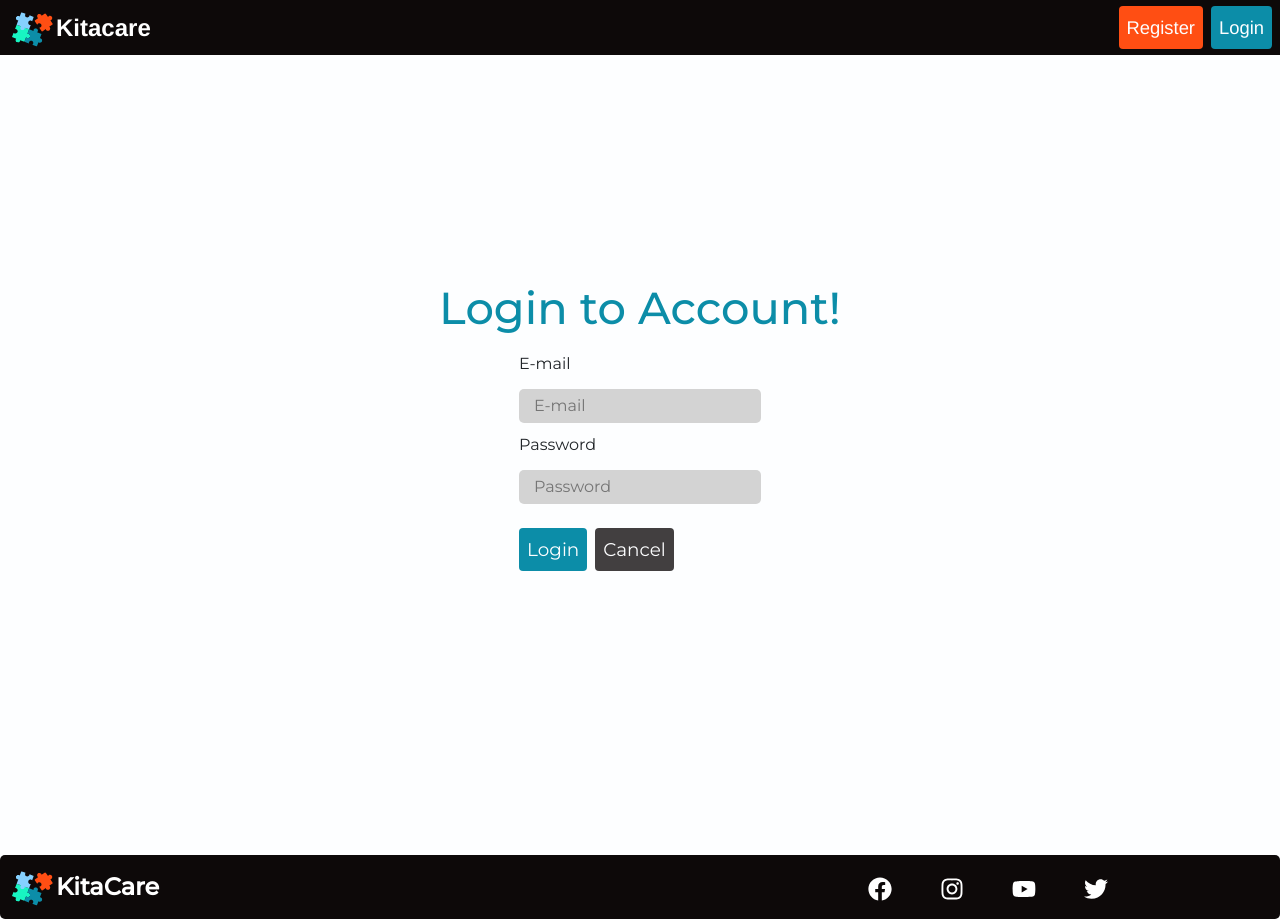
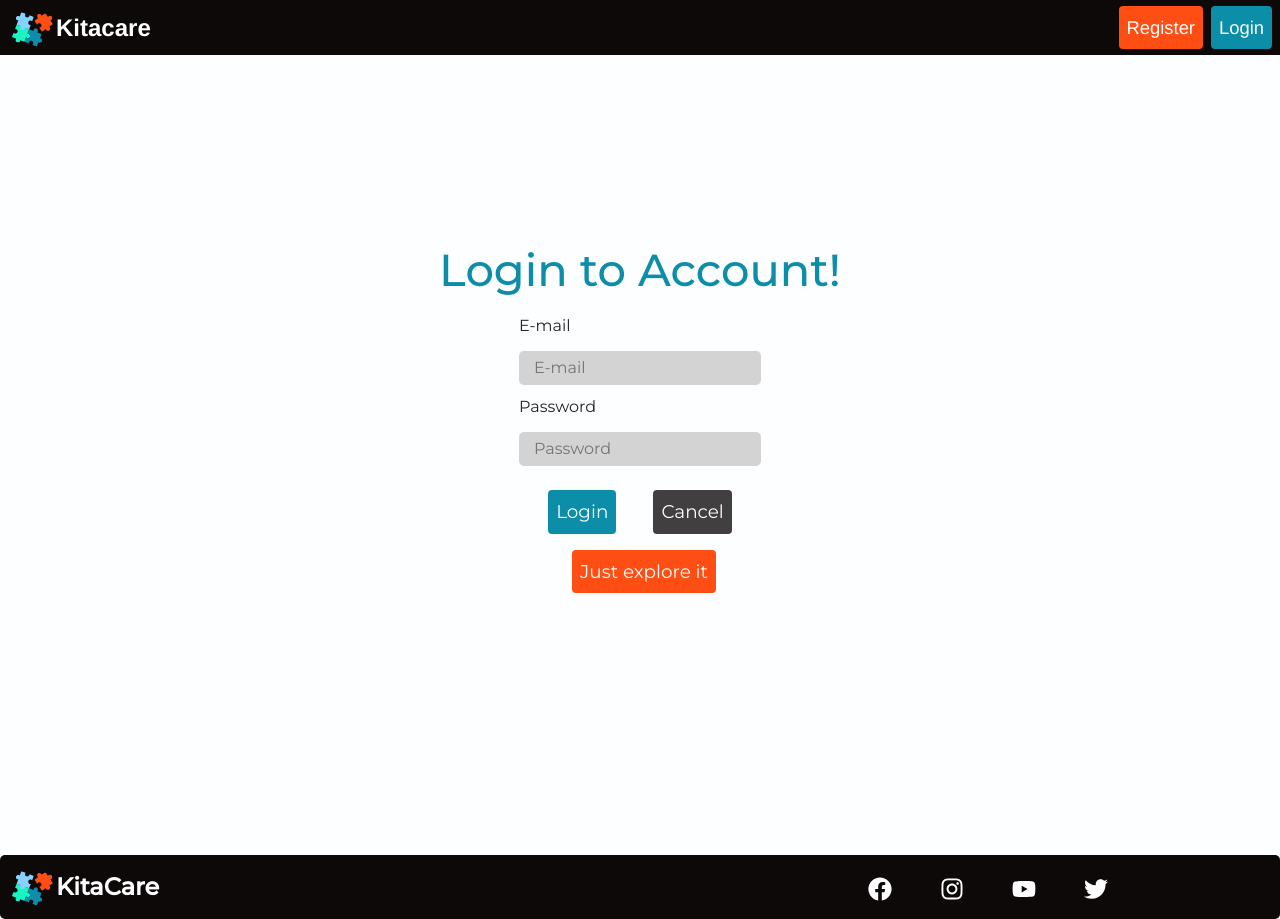
Before and after one commit to ben-gee723/kitacare, a React (Create React App) app in the folder frontend/: page /#/login in a window 1280 px wide. Built offline with nearby package versions, Linux system fonts and the light colour scheme.

Commit message:
added explore button and func to login page

```diff
--- a/frontend/src/components/Login/Login.js
+++ b/frontend/src/components/Login/Login.js
@@ -88,7 +88,6 @@ export default function Login(props) {
               }
             />
           </div>
-
           <br />
           <div className={styles.btnContainer}>
             <button type='submit' value='Login' className='next'>
@@ -98,6 +97,14 @@ export default function Login(props) {
               <button className='cancel'>Cancel</button>
             </Link>
           </div>
+          <div className={styles.btnContainer}>
+              <button type='submit' value='Try it' className='att' id="explore" onClick={async()=>{
+                console.log(process.env.EXPLORE_ACCOUNT_EMAIL)
+                await setFormData({email:process.env.REACT_APP_EXPLORE_ACCOUNT_EMAIL,password: process.env.REACT_APP_EXPLORE_ACCOUNT_PASSWORD})
+              }}>
+              Just explore it
+            </button>
+          </div>
         </div>
       </form>
     </div>
--- a/frontend/src/components/Login/Login.module.scss
+++ b/frontend/src/components/Login/Login.module.scss
@@ -12,8 +12,14 @@
 
   .btnContainer {
     display: flex;
+    justify-content: space-evenly;
+    margin-bottom:1rem ;
+  }
 
+  #explore{
+    margin-right: 0;
   }
+
 
   .loginBox {
   padding-left: 5rem;
```
Also changed, not shown: 1 other file (tests, documents, lock files or other folders).
